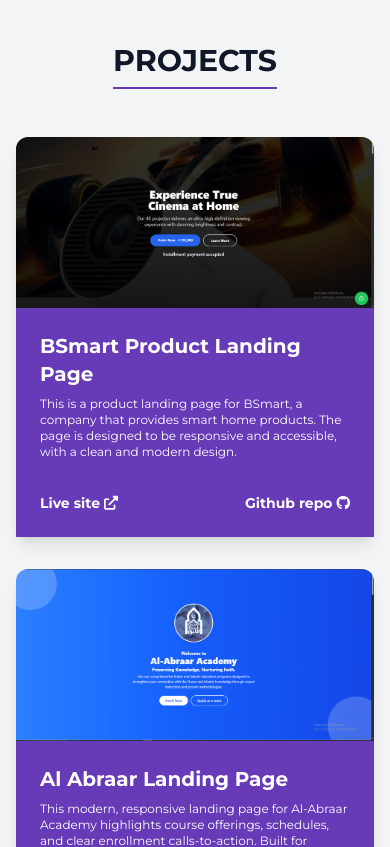
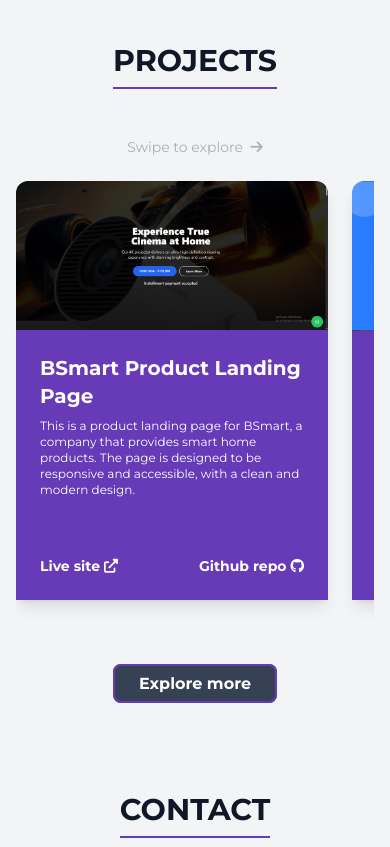
Before and after one commit to Muayyad822/AbdulMuiz-Jimoh, a React (Vite) app: page / in a window 390 px wide. Shown: the part 4940-5787 px from the top of the page. Built offline with nearby package versions, Linux system fonts and the light colour scheme.

Commit message:
updated the projects layout

```diff
--- a/src/components/Footer.tsx
+++ b/src/components/Footer.tsx
@@ -1,6 +1,6 @@
 const Footer = () => {
     return (
-        <footer className="py-8 text-center border-t border-gray-300 dark:border-gray-700">
+        <footer className="py-8 mt-16 text-center border-t border-gray-300 dark:border-gray-700">
             <p className="text-gray-900 dark:text-gray-100">
                 &copy; <span id="current-year">{new Date().getFullYear()}</span> AbdulMuiz
                 Jimoh. All rights reserved.
--- a/src/components/Projects.tsx
+++ b/src/components/Projects.tsx
@@ -9,11 +9,15 @@
                 PROJECTS
             </h1>
 
-            <div className="grid grid-cols-1 md:grid-cols-2 lg:grid-cols-3 gap-8 max-w-6xl mx-auto">
+            <div className="md:hidden text-center text-sm text-gray-500 dark:text-gray-400 mb-6 animate-pulse">
+                Swipe to explore <i className="fa-solid fa-arrow-right ml-1"></i>
+            </div>
+
+            <div className="flex overflow-x-auto md:overflow-visible pb-6 snap-x snap-mandatory md:grid md:grid-cols-2 lg:grid-cols-3 md:pb-0 gap-6 md:gap-8 max-w-6xl mx-auto">
                 {projects.map((project) => (
                     <div
                         key={project.title}
-                        className="bg-white dark:bg-gray-800 rounded-t-xl overflow-hidden shadow-lg hover:scale-105 transition-transform duration-300 flex flex-col min-h-[400px]"
+                        className="min-w-[80vw] snap-center md:min-w-0 bg-white dark:bg-gray-800 rounded-t-xl overflow-hidden shadow-lg hover:scale-105 transition-transform duration-300 flex flex-col min-h-[400px]"
                     >
                         <img
                             src={project.image}
```
